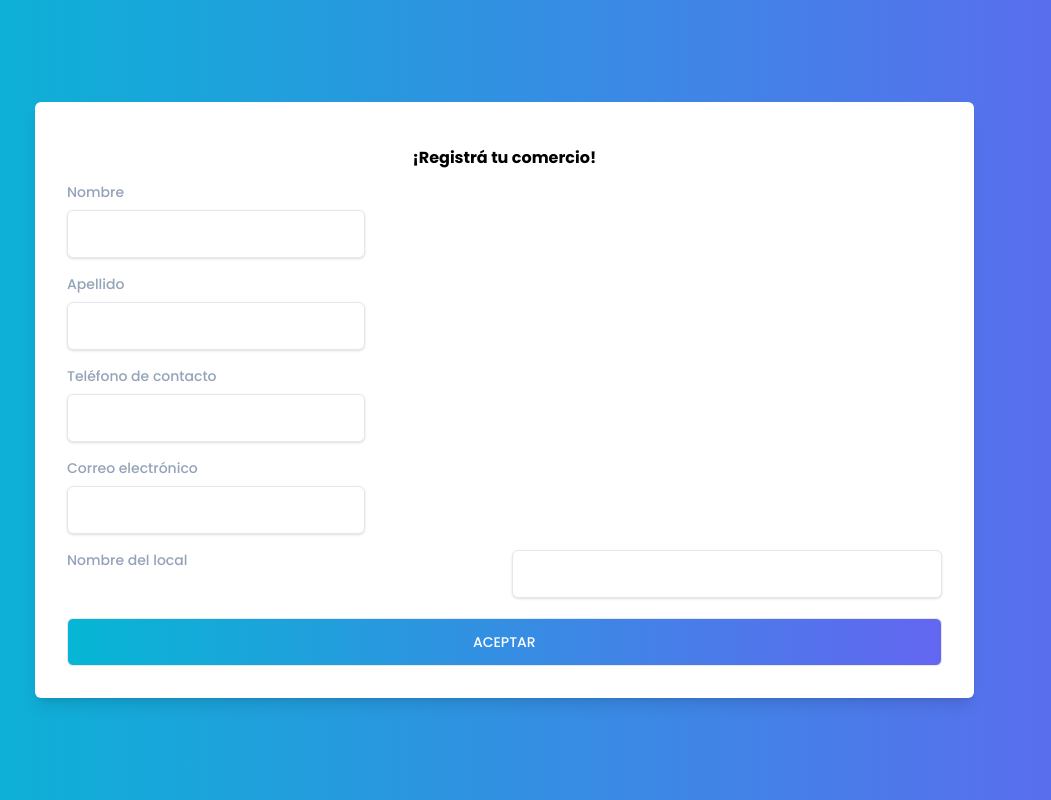
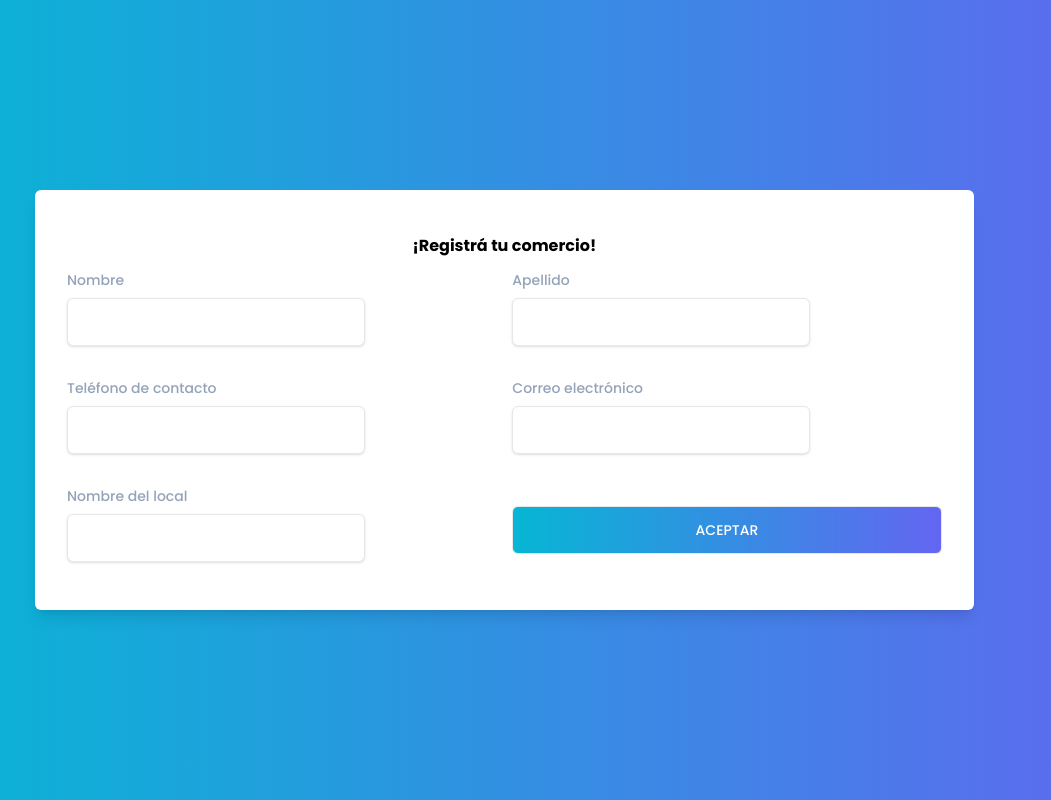
Before and after one commit to DiegoSantelices10/DyP_Aplicacion_Web, a Next.js app in the folder appweb/: page /signUp in a window 1280 px wide. Shown: the whole page, without its empty margins (93-1144 px from the left). Built offline with nearby package versions, Linux system fonts and the light colour scheme.

Commit message:
Update signUp.js

```diff
--- a/appweb/pages/signUp.js
+++ b/appweb/pages/signUp.js
@@ -14,7 +14,7 @@ export default function SignUp() {
           </div>
 
 
-          <form className="font-poppins">
+          <form className="font-poppins grid grid-cols-2 gap-4">
             <div className="mb-4">
               <label className="block mb-2 text-sm  text-slate-400" htmlFor="nombre">
                 Nombre
@@ -63,7 +63,7 @@ export default function SignUp() {
                 placeholder=""
               />
             </div>
-            <div className="grid grid-cols-2 gap-4">
+            <div className="mb-4">
             <label className="block mb-2 text-sm  text-slate-400" htmlFor="nomblocal">
                 Nombre del local
               </label>
```
